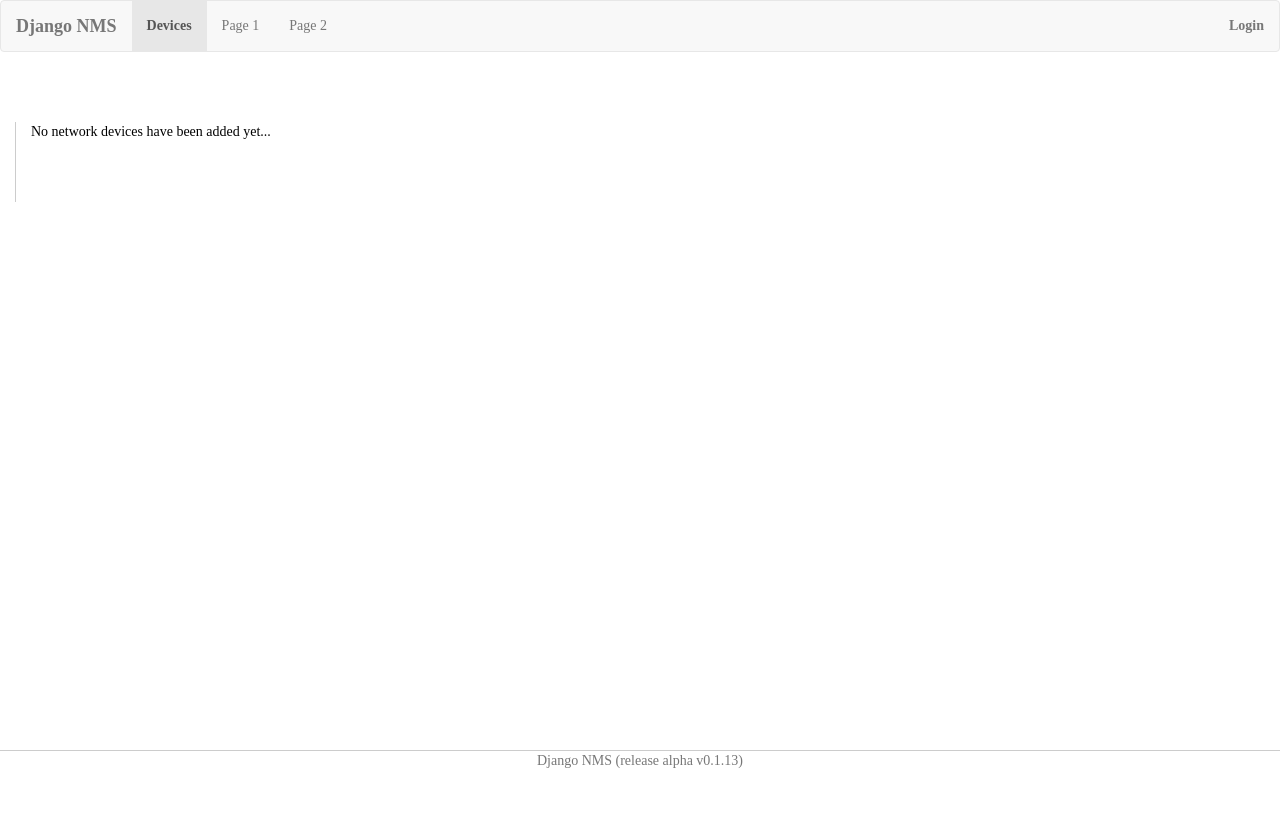
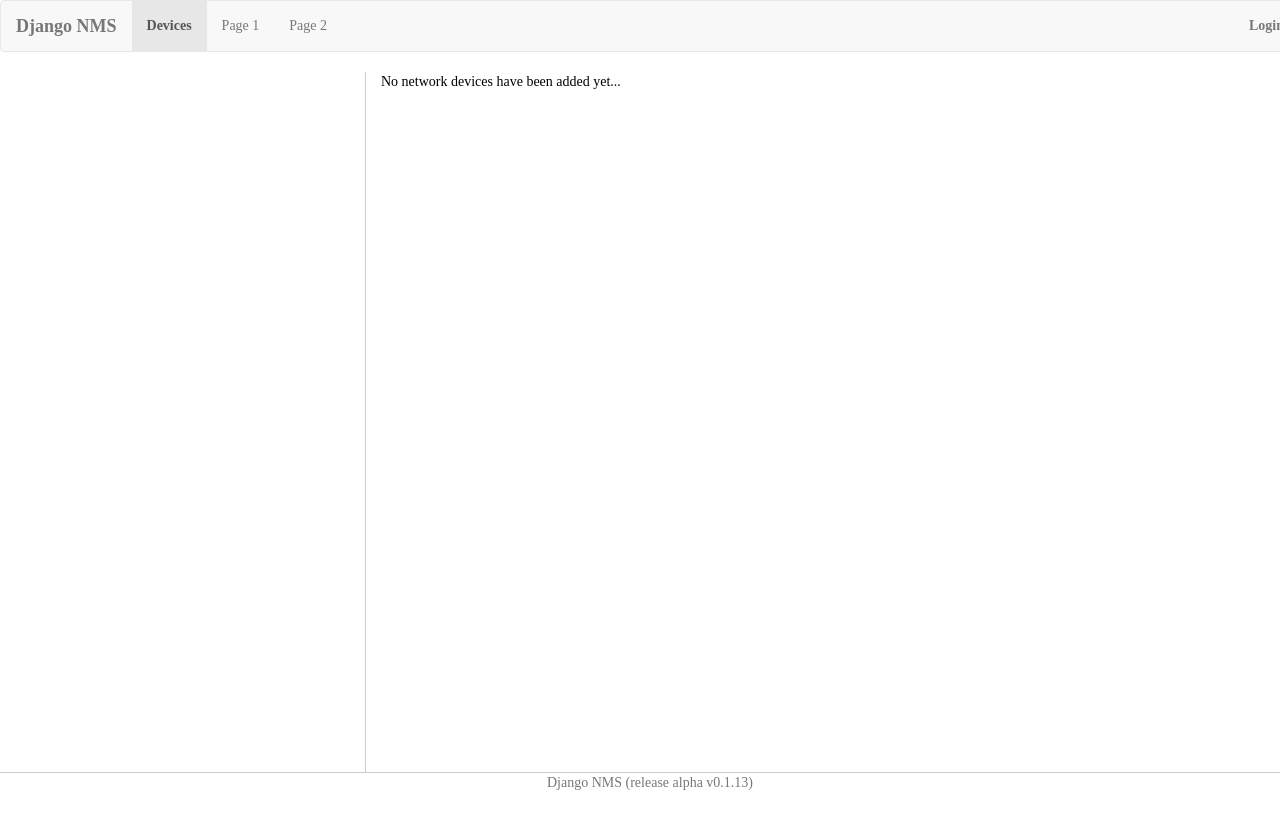
Before and after one commit to kabzoncheg/django_netconf_project, a Django app: page /devices/ in a window 1280 px wide. Before the commit the page ends 768 px from the top, so only its background shows below. Run offline with Django 3.2, Linux system fonts and the light colour scheme; data that the repository does not hold is empty; some libraries are stand-ins or nearby versions; some web fonts are replaced.

Commit message:
Initial commit. Raw project. Under development

```diff
--- a/django_netconf/config/settings.py
+++ b/django_netconf/config/settings.py
@@ -136,7 +136,7 @@ AUTH_PASSWORD_VALIDATORS = [
 
 LANGUAGE_CODE = 'en-us'
 
-TIME_ZONE = 'UTC'
+TIME_ZONE = 'Europe/Moscow'
 
 USE_I18N = True
 
--- a/django_netconf/devices/templates/devices/index.html
+++ b/django_netconf/devices/templates/devices/index.html
@@ -12,9 +12,9 @@
                     </td>
                     <td valign="top" align="right">
                         {% if device.last_checked_status %}
-                            <p><span class="label label-success">UP</span></p>
+                            <p><span class="label label-success"><span class="glyphicon glyphicon-ok-sign"></span></span></p>
                         {% else %}
-                            <p><span class="label label-danger">DOWN</span></p>
+                            <p><span class="label label-danger"><span class="glyphicon glyphicon-exclamation-sign"></span></span></p>
                         {% endif %}
                     </td>
                 </tr>
@@ -28,8 +28,8 @@
 
         <div class="row">
         {% for device in device_list %}
-            <div class="col-md-6" >
-              <div class="well well-sm">
+            <div class="col-md-6">
+              <div class="well well-sm" style="max-width: 500px;">
                 {% comment %}
                 <h1><a href="{% url 'devices:detail' device.ip_address %}">{{ device.ip_address }}</a></h1>
                 {% endcomment %}
--- a/django_netconf/devices/urls.py
+++ b/django_netconf/devices/urls.py
@@ -6,4 +6,5 @@ app_name = 'devices'
 
 urlpatterns = [
     url(r'^$', views.DeviceListView.as_view(), name='index'),
+    url(r'^search/vrf_name/(?P<vrf_name>.+)/$', views.device_list_search_vrf_view, name='search_vrf'),
 ]
--- a/django_netconf/devices/views.py
+++ b/django_netconf/devices/views.py
@@ -7,12 +7,23 @@ from django.core.urlresolvers import reverse
 from django.utils import timezone
 
 from .models import Device
+from .models import DeviceInstance
+
 
 class DeviceListView(generic.ListView):
     model = Device
     template_name = 'devices/index.html'
     context_object_name = 'device_list'
-    # paginate_by = 10
 
     def get_queryset(self):
         return Device.objects.order_by('ip_address')
+
+
+def device_list_search_vrf_view(request, vrf_name):
+    vrf_list = DeviceInstance.objects.filter(instance_name=vrf_name)
+    if vrf_list:
+        ip_addr_list = list(vrf.related_device_id for vrf in vrf_list)
+        device_list = list(Device.objects.get(ip_address=ip_addr) for ip_addr in ip_addr_list)
+        return render(request, 'devices/index.html', {'device_list': device_list})
+    else:
+        raise Http404
--- a/django_netconf/static/css/base_style.css
+++ b/django_netconf/static/css/base_style.css
@@ -1,4 +1,3 @@
-
 h1 a {
     color: #2EC745;
     font-family: 'Nova Mono' ;
@@ -17,34 +16,32 @@ h3 a {
 html, body {
     color: black;
     font-family: 'Nova Mono';
-    margin: 0;
-    min-hight: 100%;
-    padding: 0;
-}
-#wrapper {
     min-height: 100%;
+    min-width: 1300px;
 }
 
-#menue {
-    padding-right:10px;
-    width: 350px !important;
-    padding-bottom: 50px;
-    min-height: 100%;
+#wrapper {
 }
 
 #content {
+}
+
+#content_menue {
+    padding-right:10px;
+    width: 350px !important;
+    min-height: 700px;
+}
+
+#content_data{
     min-width: 920px !important;
+    min-height: 700px;
     border-left: 1px solid #cccccc;
-    padding-bottom: 50px;
-    min-height: 100%;
 }
 
 #footer {
     border-top: 1px solid #cccccc;
     width: 100%;
     height: 50px;
-    position: absolute;
     bottom: 0;
-    left: 0;
-    right: 0;
+    position: relative;
 }
--- a/django_netconf/templates/base.html
+++ b/django_netconf/templates/base.html
@@ -33,19 +33,17 @@
                 </div>
             </nav>
             <div class="content container-fluid">
-                <div class="col-md-3" id="menue">
+                <div class="col-md-3" id="content_menue">
                     {% block menue %}
                     {% endblock %}
                 </div>
-                <div class="col-md-8" id="content">
+                <div class="col-md-8" id="content_data">
                         {% block content %}
                         {% endblock %}
                 </div>
             </div>
-            {% block footer %}
-            {% endblock %}
             <footer class="footer" id="footer">
-                <div class="content container">
+                <div class="footer_content container">
                     <p class="text-muted" align="center">Django NMS (release alpha v0.1.13)</p>
                 </div>
             </footer>
```
